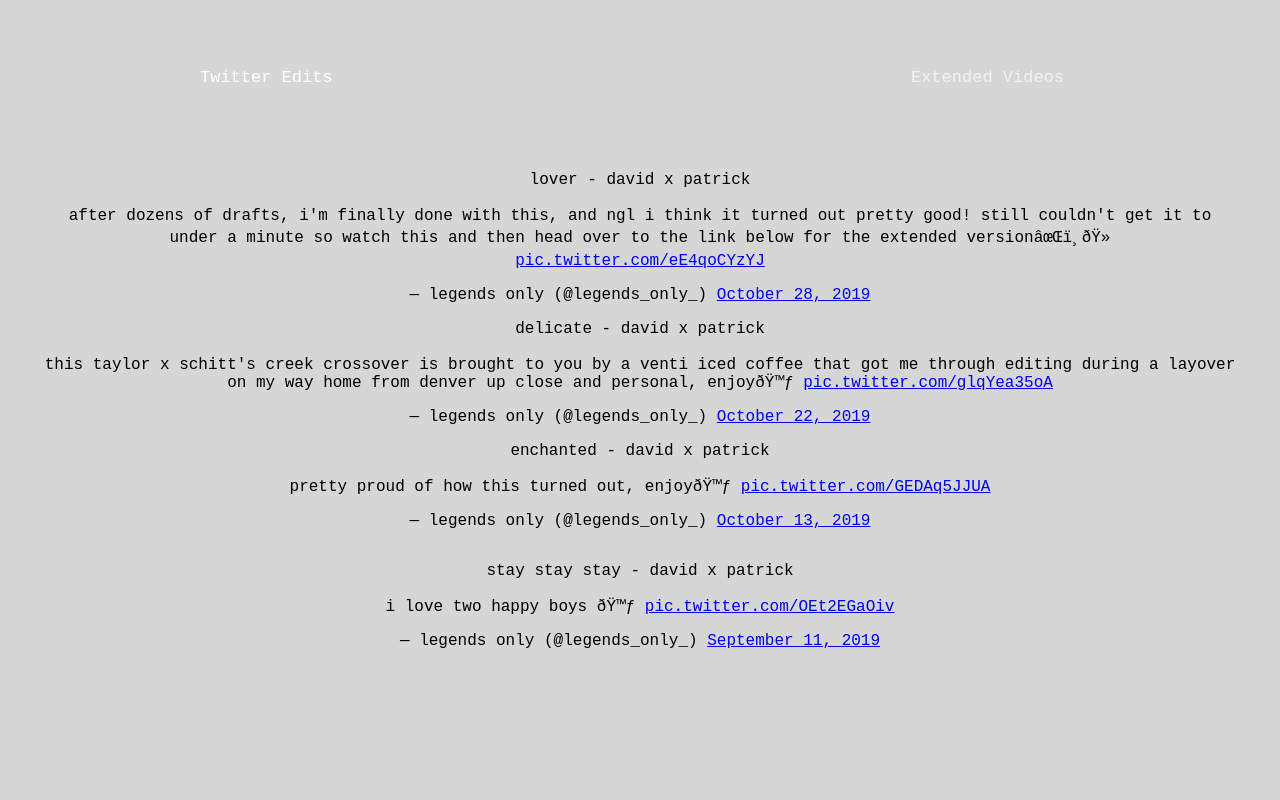
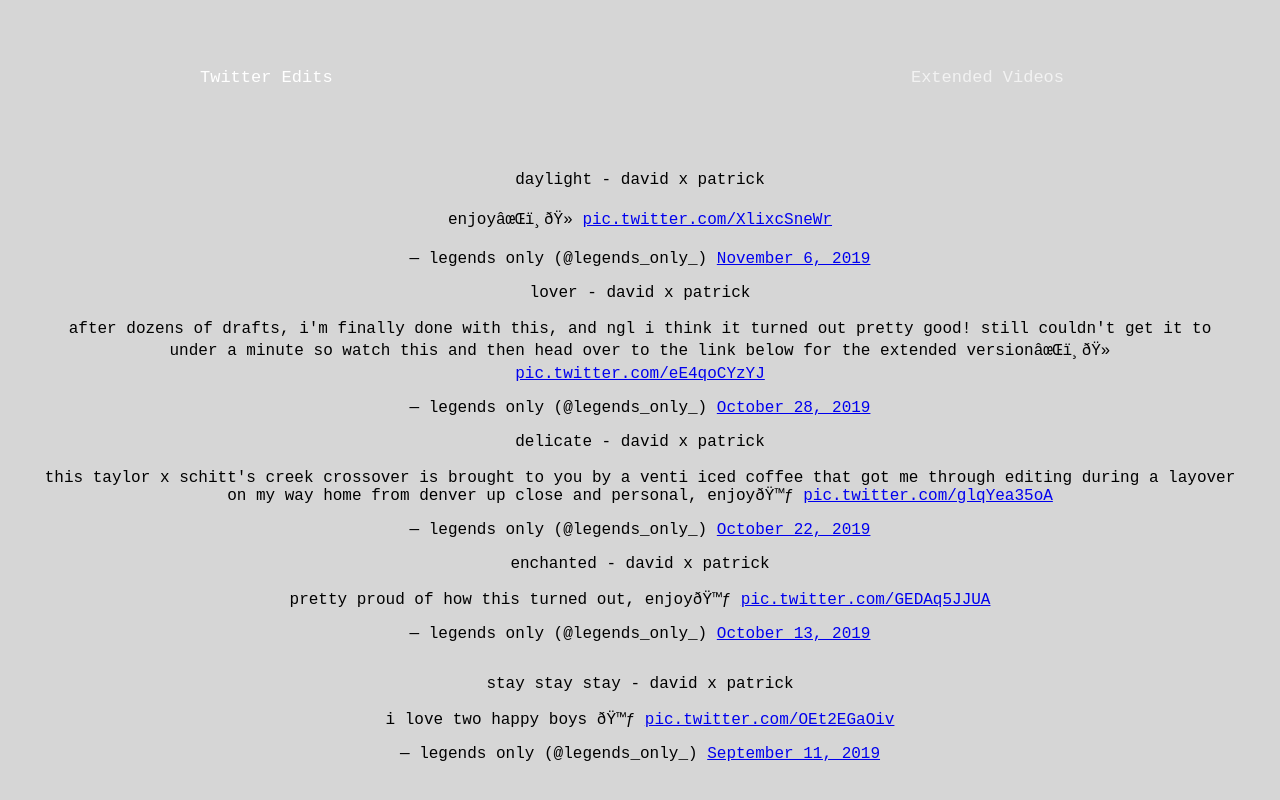
Before and after one commit to legendsonly/legendsonly.github.io, a plain HTML site: page index.html in a window 1280 px wide. Drawn offline with Linux system fonts and the light colour scheme.

Commit message:
Update index.html

```diff
--- a/index.html
+++ b/index.html
@@ -115,6 +115,10 @@ body {
 <!-- Grid -->
 
 <div class="column">
+	<blockquote class="twitter-tweet"><p lang="en" dir="ltr">daylight - david x patrick<br><br>enjoy✌️🏻 <a href="https://t.co/XlixcSneWr">pic.twitter.com/XlixcSneWr</a></p>&mdash; legends only (@legends_only_) <a href="https://twitter.com/legends_only_/status/1192207719639474180?ref_src=twsrc%5Etfw">November 6, 2019</a></blockquote> <script async src="https://platform.twitter.com/widgets.js" charset="utf-8"></script>
+</div>
+
+<div class="column">
      <blockquote class="twitter-tweet"><p lang="en" dir="ltr">lover - david x patrick<br><br>after dozens of drafts, i&#39;m finally done with this, and ngl i think it turned out pretty good! still couldn&#39;t get it to under a minute so watch this and then head over to the link below for the extended version✌️🏻 <a href="https://t.co/eE4qoCYzYJ">pic.twitter.com/eE4qoCYzYJ</a></p>&mdash; legends only (@legends_only_) <a href="https://twitter.com/legends_only_/status/1188946274508267523?ref_src=twsrc%5Etfw">October 28, 2019</a></blockquote> <script async src="https://platform.twitter.com/widgets.js" charset="utf-8"></script>
   </div>
 
```
